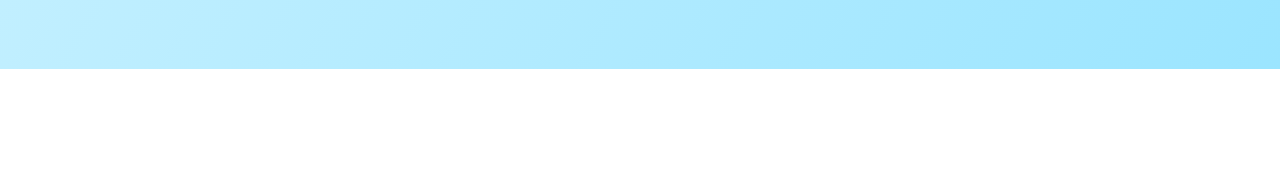
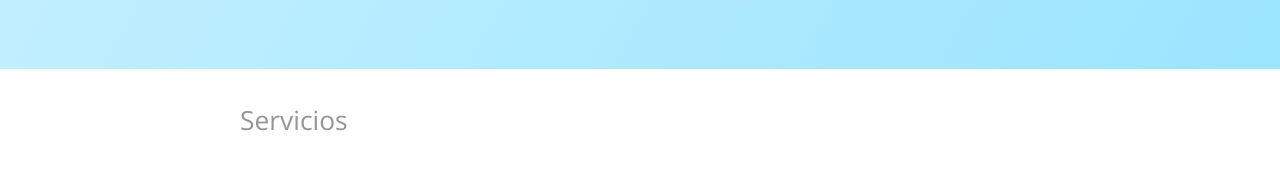
Before and after one commit to elhectro2/biopredx.github.io, a Jekyll site: the page built from servicios.md, in a window 1280 px wide. Shown: the part 469-639 px from the top of the page. Built offline with Jekyll 4.4.1, drawn with Linux system fonts in a browser that asks for light colours.

Commit message:
Update servicios.md

```diff
--- a/servicios.md
+++ b/servicios.md
@@ -2,3 +2,5 @@
 layout: default
 title: Servicios
 ---
+
+## Servicios
```
